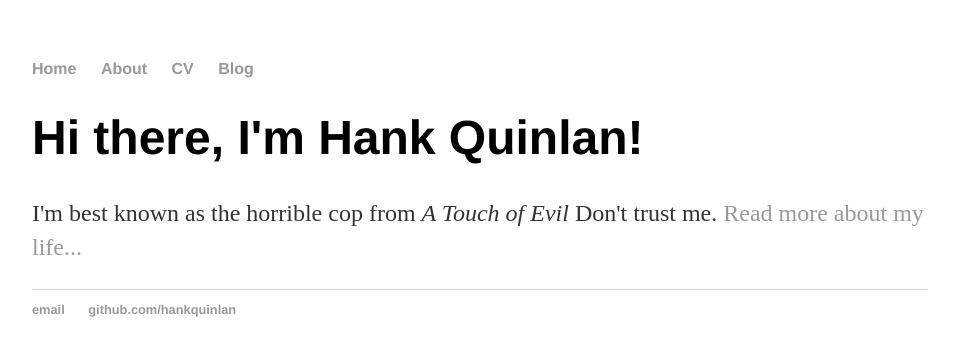
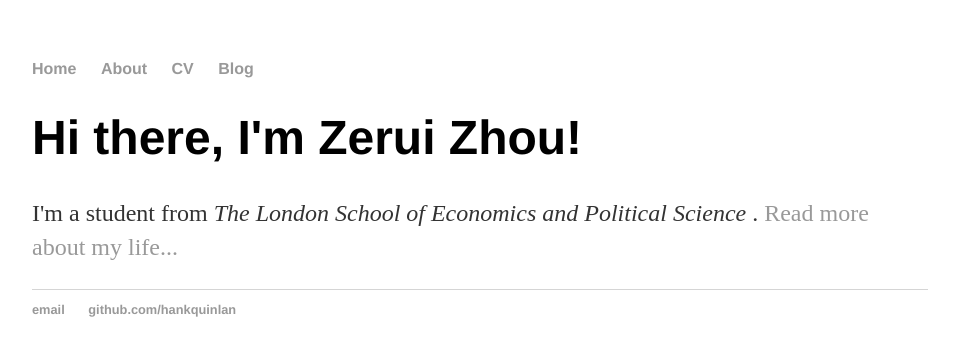
Before and after one commit to ZZR1588956/ZZR1588956.github.io, a Jekyll site: the page built from index.html, in a window 1280 px wide. Shown: the top 356 px of the page, without its empty margins (160-1115 px from the left). Built offline with Jekyll 4.4.1, drawn with Linux system fonts in a browser that asks for light colours.

Commit message:
Update index.html

```diff
--- a/index.html
+++ b/index.html
@@ -3,6 +3,6 @@ layout: default
 title: Hank Quinlan, Horrible Cop
 ---
 <div class="blurb">
-	<h1>Hi there, I'm Hank Quinlan!</h1>
-	<p>I'm best known as the horrible cop from <em>A Touch of Evil</em> Don't trust me. <a href="/about">Read more about my life...</a></p>
+	<h1>Hi there, I'm Zerui Zhou!</h1>
+	<p>I'm a student from <em>The London School of Economics and Political Science </em>. <a href="/about">Read more about my life...</a></p>
 </div><!-- /.blurb -->
```
